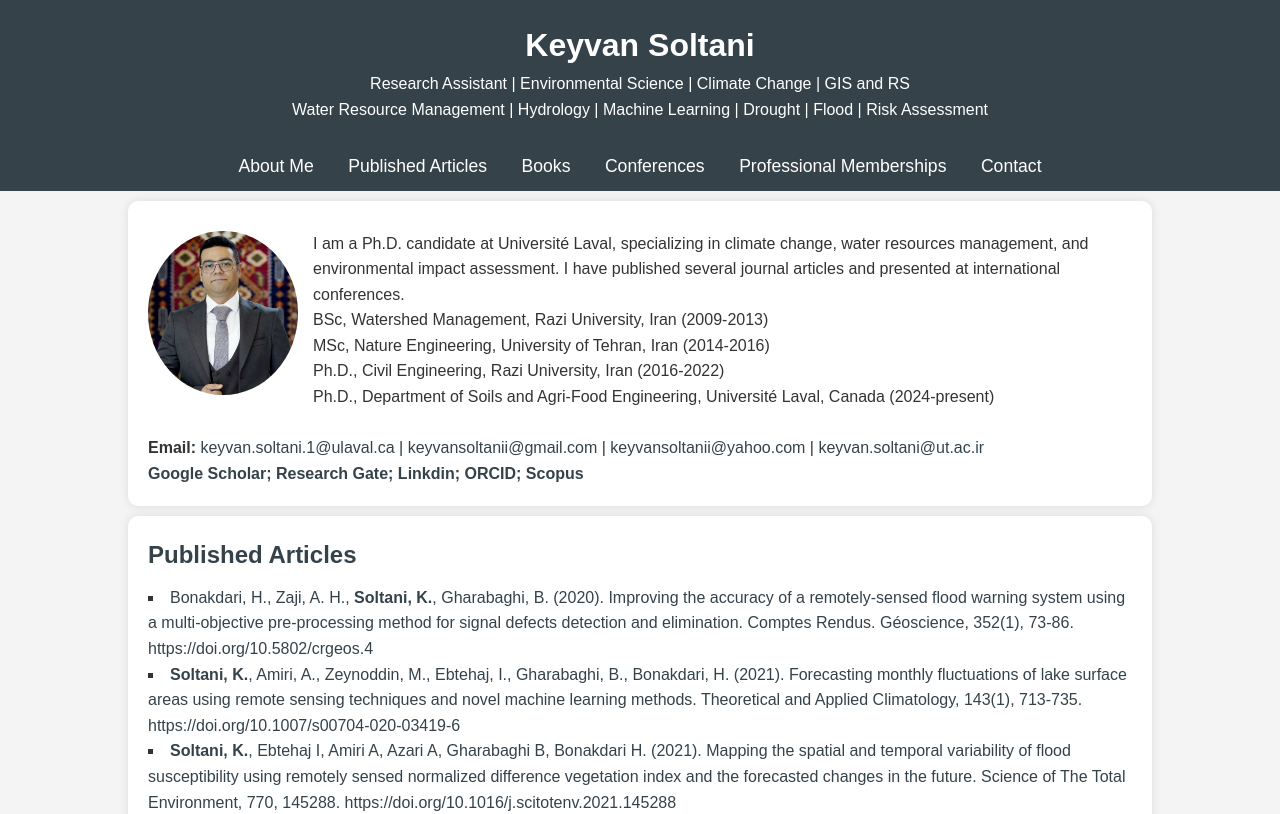
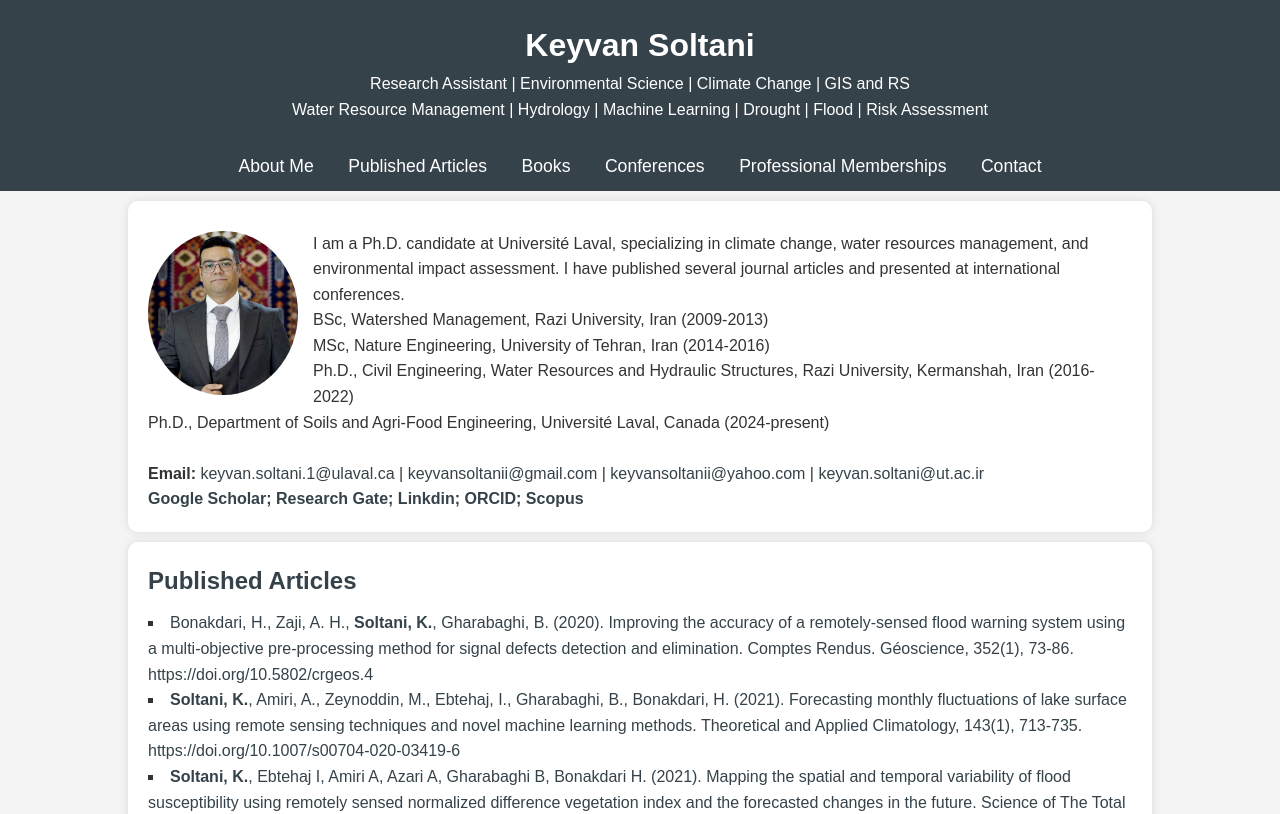
Before and after one commit to Keyvansoltani/keyvansoltani, a plain HTML site: page index.html in a window 1280 px wide. Shown: the top 814 px of the page. Drawn offline with Linux system fonts and the light colour scheme.

Commit message:
Update index.html
Signed-off-by: Keyvansoltani <keyvansoltanii@gmail.com>

```diff
--- a/index.html
+++ b/index.html
@@ -32,7 +32,7 @@
         <ul>
             <p>BSc, Watershed Management, Razi University, Iran (2009-2013)</p>
             <p>MSc, Nature Engineering, University of Tehran, Iran (2014-2016)</p>
-            <p>Ph.D., Civil Engineering, Razi University, Iran (2016-2022)</p>
+            <p>Ph.D., Civil Engineering, Water Resources and Hydraulic Structures, Razi University, Kermanshah, Iran (2016-2022)</p>
             <p>Ph.D., Department of Soils and Agri-Food Engineering, Université Laval, Canada (2024-present)</p>
             <br>
 
```
